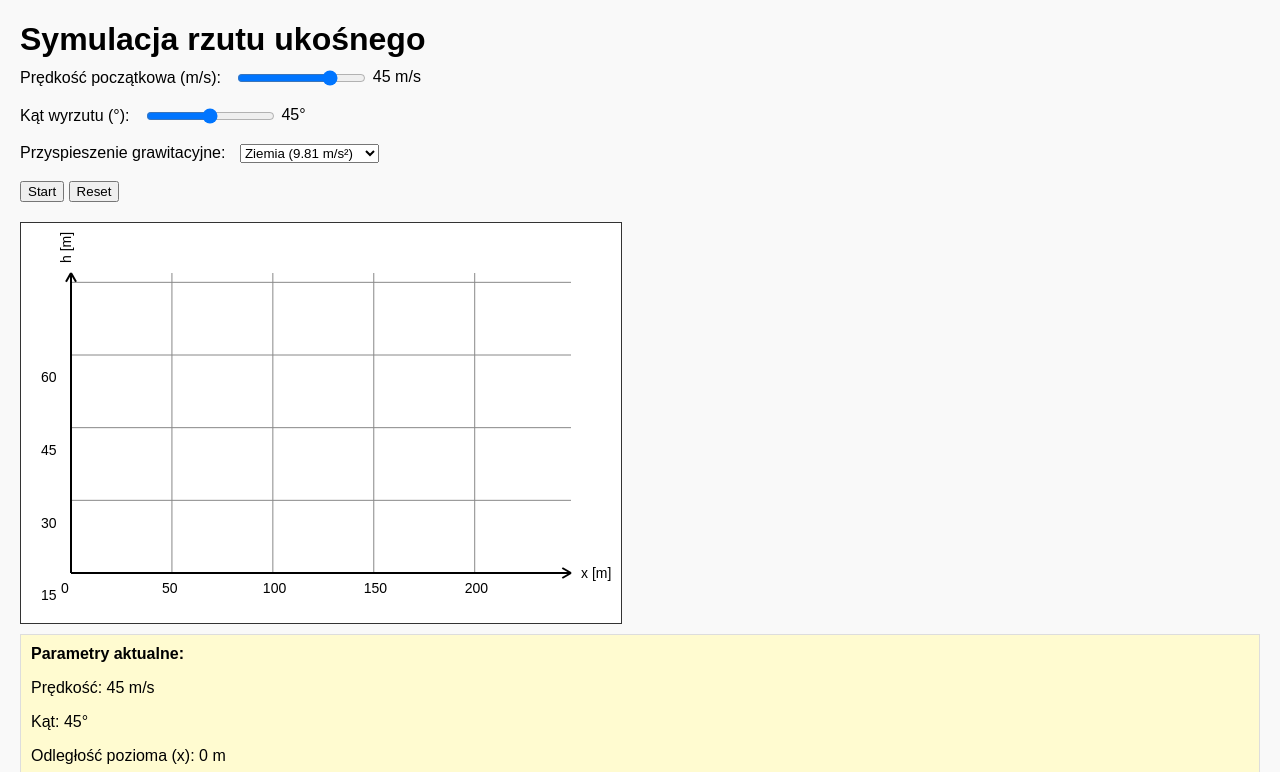
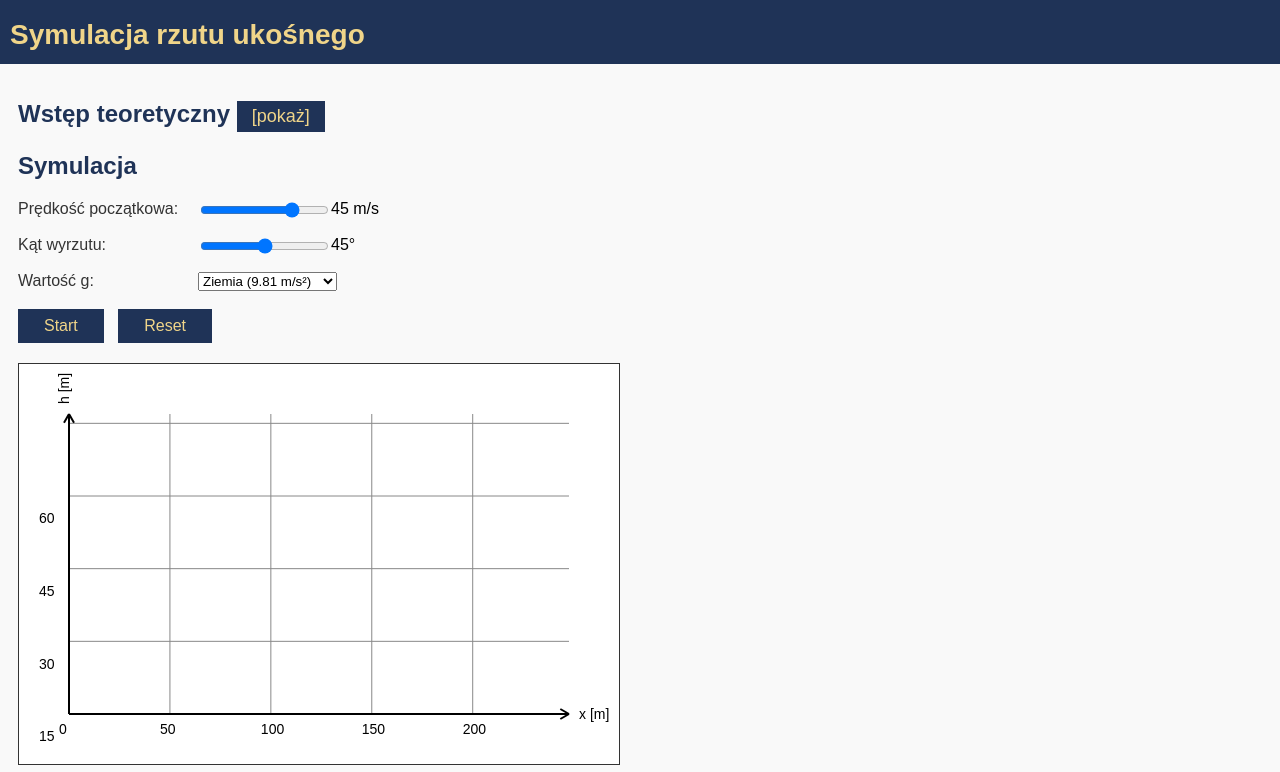
Before and after one commit to diwadu/fizproj, a plain HTML site: page index.html in a window 1280 px wide. Shown: the top 772 px of the page. Drawn offline with Linux system fonts and the light colour scheme.

Commit message:
Added styling

```diff
--- a/index.html
+++ b/index.html
@@ -6,17 +6,54 @@
     <link rel="stylesheet" href="style.css" />
   </head>
   <body>
+    <div class="title-bar">
       <h1>Symulacja rzutu ukośnego</h1>
+    </div>
+    <div class="content-bar">
+      <h2>Wstęp teoretyczny <a href="#">[pokaż]</a></h2>
+      <div class="theory" style="display: none">
+        <p>
+          <strong>Rzut ukośny</strong> to przykład ruchu dwuwymiarowego, w
+          którym ciało zostaje wyrzucone z prędkością początkową
+          <em>v<sub>0</sub></em> pod kątem <em>α</em> do poziomu. <br /><br />Z
+          pominięciem oporów powietrza, położenie w czasie <em>t</em> opisują
+          wzory:
+        </p>
+
+        <pre>
+          x(t) = v<sub>0</sub> cos(α) · t <br />
+          y(t) = v<sub>0</sub> sin(α) · t − (1/2) g t<sup>2</sup>
+        </pre>
+
+        <p>
+          Wysokość maksymalna H<sub>max</sub> zależy od składowej pionowej
+          prędkości, a całkowity zasięg <em>R</em> — od obu składowych (pionowej
+          i poziomej):
+        </p>
+        <pre>
+          R = (v<sub>0</sub><sup>2</sup> sin(2α)) / g <br/>
+          H<sub>max</sub> = v<sub>0</sub><sup>2</sup>sin<sup>2</sup>(&alpha;) / 2g
+        </pre>
+        <p>
+          Wynika z tego, że na trajektorię ruchu wpływają zarówno kąt wyrzutu
+          &alpha;, prędkość początkowa v<sub>0</sub>, jak i przyspieszenie
+          grawitacyjne
+          <em>g</em>.
+        </p>
+      </div>
+
+      <h2>Symulacja</h2>
+
       <div class="controls">
-      <label for="velocitySlider">Prędkość początkowa (m/s):</label>
+        <label for="velocitySlider">Prędkość początkowa:</label>
         <input type="range" id="velocitySlider" min="1" max="60" value="45" />
         <span id="velocityValue">40</span> m/s <br /><br />
 
-      <label for="angleSlider">Kąt wyrzutu (°):</label>
+        <label for="angleSlider">Kąt wyrzutu:</label>
         <input type="range" id="angleSlider" min="0" max="90" value="45" />
         <span id="angleValue">45</span>° <br /><br />
 
-      <label for="gravitySelect">Przyspieszenie grawitacyjne:</label>
+        <label for="gravitySelect">Wartość g:</label>
         <select id="gravitySelect">
           <option value="9.81">Ziemia (9.81 m/s²)</option>
           <option value="1.62">Księżyc (1.62 m/s²)</option>
@@ -42,6 +79,7 @@
         <p>Wysokość (y): <span id="distanceY">0</span> m</p>
         <p>Czas: <span id="timeVal">0</span> s</p>
       </div>
+    </div>
 
     <div class="footer">&copy; Prosty projekt demonstracyjny – rzut ukośny</div>
     <script src="scripts.js"></script>
--- a/scripts.js
+++ b/scripts.js
@@ -342,3 +342,17 @@ resetButton.addEventListener("click", () => {
 updateLabels();
 drawAxesAndGrid();
 addEnergyDisplays();
+
+const colExBtn = document.querySelector("h2 a");
+const theoryBox = document.getElementsByClassName("theory")[0];
+
+colExBtn.addEventListener("click", () => {
+  let collapsed = colExBtn.textContent === "[ukryj]" ? true : false;
+  if (collapsed) {
+    theoryBox.style.display = "none";
+    colExBtn.textContent = "[pokaż]";
+  } else {
+    theoryBox.style.display = "block";
+    colExBtn.textContent = "[ukryj]";
+  }
+});
--- a/style.css
+++ b/style.css
@@ -1,34 +1,103 @@
+html {
+  margin: 0;
+  padding: 0;
+}
+
 body {
   font-family: Arial, sans-serif;
-  margin: 20px;
   background: #f9f9f9;
+  padding-left: 10px;
 }
+
+.title-bar {
+  background-color: rgb(31, 51, 87);
+  position: absolute;
+  top: 0;
+  left: 0;
+  width: 100vw;
+  height: 4rem;
+  font-size: 14px;
+}
+
+.content-bar {
+  position: absolute;
+  top: 5rem;
+}
+
 h1 {
-  margin-bottom: 10px;
+  color: rgb(240, 213, 137);
+  padding-left: 10px;
 }
+
+h2 {
+  color: rgb(31, 51, 87);
+}
+
+h2 a {
+  text-decoration: none;
+  background-color: rgb(31, 51, 87);
+  color: rgb(240, 213, 137);
+  display: inline-block;
+  padding: 5px 15px;
+  font-size: 18px;
+  font-weight: normal;
+}
+
 .controls {
   margin-bottom: 20px;
 }
+
+.controls label {
+  display: block;
+  width: 170px;
+  float: left;
+}
+
+.controls input {
+  display: block;
+  float: left;
+}
+
 label {
   margin-right: 10px;
+  color: #333;
 }
+
 input[type="range"] {
   vertical-align: middle;
 }
+
 #canvas {
   border: 1px solid #333;
   background-color: white;
   display: block;
   margin-top: 20px;
 }
+
 .info {
   margin-top: 10px;
   background: #fffbd0;
   padding: 10px;
   border: 1px solid #ddd;
 }
+
 .footer {
   margin-top: 20px;
   font-size: 0.9em;
   color: #777;
 }
+
+button {
+  background-color: rgb(31, 51, 87);
+  color: rgb(240, 213, 137);
+  padding: 8px 26px;
+  border: none;
+  font-size: 16px;
+  margin-right: 10px;
+}
+
+pre {
+  font-weight: normal;
+  font-size: 16px;
+  margin-left: -50px;
+}
```
Lines whose indentation alone changed are shown as unchanged.
